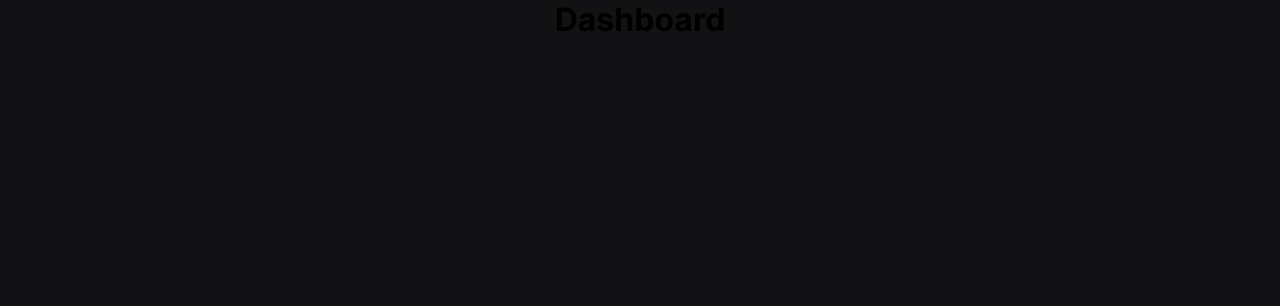
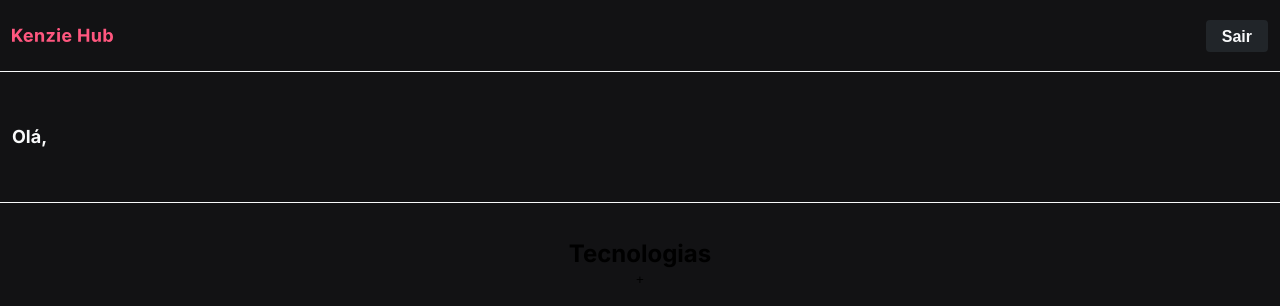
Before and after one commit to Kenzie-Academy-Brasil-Developers/react-entrega-kenzie-hub-julia-gabgomes-2, a React (Create React App) app: page /dashboard in a window 1280 px wide. Shown: the top 306 px of the page. Built offline with nearby package versions, Linux system fonts and the light colour scheme; the HTML template or start-up script is replaced by a standard one.

Commit message:
feat: add dashboard page

```diff
--- a/package.json
+++ b/package.json
@@ -10,6 +10,7 @@
     "react": "^18.2.0",
     "react-dom": "^18.2.0",
     "react-hook-form": "^7.37.0",
+    "react-icons": "^4.6.0",
     "react-router-dom": "^6.4.2",
     "react-scripts": "5.0.1",
     "styled-components": "^5.3.6",
--- /dev/null
+++ b/src/components/DashHeader/index.jsx
@@ -0,0 +1,23 @@
+import { useContext } from "react";
+import { UserContext } from "../../contexts/UserContext";
+
+import { StyledText } from "../../styles/typography";
+import { Header } from "./style";
+import { Container } from "./style";
+
+export const DashHeader = () => {
+  const { user } = useContext(UserContext);
+
+  return (
+    <Header>
+      <Container>
+        <StyledText typo="title-1" color="gray-0" tag="h2">
+          Olá, {user.name}
+        </StyledText>
+        <StyledText typo="headline-bold" color="gray-0" tag="h2">
+          {user.course_module}
+        </StyledText>
+      </Container>
+    </Header>
+  );
+};
--- /dev/null
+++ b/src/components/DashHeader/style.js
@@ -0,0 +1,23 @@
+import styled from "styled-components";
+
+export const Header = styled.header`
+  height: 131px;
+  border-bottom: solid 0.5px var(--gray-0);
+`;
+
+export const Container = styled.div`
+  margin: 0px 12px;
+  height: 100%;
+
+  display: flex;
+  flex-direction: column;
+  align-items: flex-start;
+  justify-content: center;
+  gap: 8px;
+
+  @media (min-width: 768px) {
+    flex-direction: row;
+    justify-content: space-between;
+    align-items: center;
+  }
+`;
--- /dev/null
+++ b/src/components/DashMain/index.jsx
@@ -0,0 +1,36 @@
+import { useContext } from "react";
+import { UserContext } from "../../contexts/UserContext";
+import { TechContext } from "../../contexts/TechContext";
+
+import { CgTrash } from "react-icons/cg";
+import { Main } from "./style";
+// import { StyledText } from "../../styles/typography.js";
+
+export const DashMain = () => {
+  const { techs } = useContext(UserContext);
+  const { deleteTech } = useContext(TechContext);
+
+  return (
+    <Main>
+      <div>
+        <h2>Tecnologias</h2>
+        <button>+</button>
+      </div>
+      <div>
+        <ul>
+          {techs.map((element) => {
+            return (
+              <li key={element.id}>
+                <h3>{element.title}</h3>
+                <h4>{element.status}</h4>
+                <button onClick={() => deleteTech(element.id)}>
+                  <CgTrash />
+                </button>
+              </li>
+            );
+          })}
+        </ul>
+      </div>
+    </Main>
+  );
+};
--- /dev/null
+++ b/src/components/DashMain/style.js
@@ -0,0 +1,10 @@
+import styled from "styled-components";
+
+export const Main = styled.main`
+  padding: 36px 12px;
+
+  padding: 36px 12px;
+  display: flex;
+  flex-direction: column;
+  gap: 24px;
+`;
--- /dev/null
+++ b/src/components/DashNavbar/index.jsx
@@ -0,0 +1,26 @@
+import { useNavigate } from "react-router-dom";
+
+import logo from "../../assets/logo.svg";
+import { ContainerRow, Navbar } from "./style";
+import { ButtonSmall } from "../../styles/button";
+
+export const DashNavbar = () => {
+  const navigate = useNavigate();
+
+  const handleClick = () => {
+    localStorage.removeItem("@KENZIE_HUB:TOKEN");
+    localStorage.removeItem("@KENZIE_HUB:USER_ID");
+    navigate("/");
+  };
+
+  return (
+    <Navbar>
+      <ContainerRow>
+        <img src={logo} alt="Logo da empresa Kenzie Hub" />
+        <ButtonSmall type="button" onClick={() => handleClick()}>
+          Sair
+        </ButtonSmall>
+      </ContainerRow>
+    </Navbar>
+  );
+};
--- /dev/null
+++ b/src/components/DashNavbar/style.js
@@ -0,0 +1,21 @@
+import styled from "styled-components";
+
+export const Navbar = styled.nav`
+  height: 72px;
+  border-bottom: solid 0.5px var(--gray-0);
+
+  display: flex;
+  flex-direction: row;
+  align-items: center;
+  justify-content: space-between;
+`;
+
+export const ContainerRow = styled.div`
+  width: 100%;
+  margin: 0px 12px;
+
+  display: flex;
+  flex-direction: row;
+  align-items: center;
+  justify-content: space-between;
+`;
--- /dev/null
+++ b/src/contexts/TechContext.jsx
@@ -0,0 +1,28 @@
+import { createContext } from "react";
+
+import { api } from "../services/api";
+
+import { useContext } from "react";
+import { UserContext } from "./UserContext";
+
+export const TechContext = createContext({});
+
+export const TechProvider = ({ children }) => {
+  const { techs, setTechs } = useContext(UserContext);
+
+  const deleteTech = async (id) => {
+    try {
+      const request = await api.delete(`/users/techs/${id}`);
+      setTechs(techs.filter((element) => element.id !== id));
+    } catch (error) {
+      console.log(error);
+      //toast => não foi possível excluir a tecnologia, tente novamente
+    }
+  };
+
+  return (
+    <TechContext.Provider value={{ deleteTech }}>
+      {children}
+    </TechContext.Provider>
+  );
+};
--- a/src/contexts/UserContext.jsx
+++ b/src/contexts/UserContext.jsx
@@ -7,15 +7,16 @@ export const UserContext = createContext({});
 
 export const UserProvider = ({ children }) => {
   const [user, setUser] = useState({});
+  const [techs, setTechs] = useState([]);
   const [loading, setLoading] = useState(true);
 
   const navigate = useNavigate();
 
   useEffect(() => {
-    console.log("acionou o useEffect");
+    // console.log("acionou o useEffect");
     const loadUser = async () => {
       const token = localStorage.getItem("@KENZIE_HUB:TOKEN");
-      console.log(token);
+      // console.log(token);
 
       if (token) {
         try {
@@ -23,11 +24,12 @@ export const UserProvider = ({ children }) => {
 
           const request = await api.get("/profile");
           setUser(request.data);
-          console.error("deu certo o token", request.data);
+          setTechs(request.data.techs);
+          // console.error("deu certo o token", request.data);
         } catch (error) {
           localStorage.removeItem("@KENZIE_HUB:TOKEN");
           localStorage.removeItem("@KENZIE_HUB:USER_ID");
-          console.error("deu erro no token", error);
+          // console.error("deu erro no token", error);
         }
       }
       setLoading(false);
@@ -65,7 +67,15 @@ export const UserProvider = ({ children }) => {
 
   return (
     <UserContext.Provider
-      value={{ user, setUser, loginUser, registerUser, loading }}
+      value={{
+        user,
+        setUser,
+        loginUser,
+        registerUser,
+        loading,
+        techs,
+        setTechs,
+      }}
     >
       {children}
     </UserContext.Provider>
--- a/src/pages/Dashboard/index.jsx
+++ b/src/pages/Dashboard/index.jsx
@@ -1 +1,14 @@
-export const Dashboard = () => <h1>Dashboard</h1>;
+import { DashNavbar } from "../../components/DashNavbar";
+import { DashHeader } from "../../components/DashHeader";
+import { TechProvider } from "../../contexts/TechContext";
+import { DashMain } from "../../components/DashMain";
+
+export const Dashboard = () => (
+  <>
+    <DashNavbar />
+    <DashHeader />
+    <TechProvider>
+      <DashMain />
+    </TechProvider>
+  </>
+);
--- /dev/null
+++ b/src/pages/Dashboard/style.js
@@ -0,0 +1,10 @@
+// import styled from "styled-components";
+
+// export const Main = styled.main`
+//   padding: 36px 12px;
+
+//   padding: 36px 12px;
+//   display: flex;
+//   flex-direction: column;
+//   gap: 24px;
+// `;
```
Also changed, not shown: src/components/TechModal/index.jsx (added), 1 other file (tests, documents, lock files or other folders).
